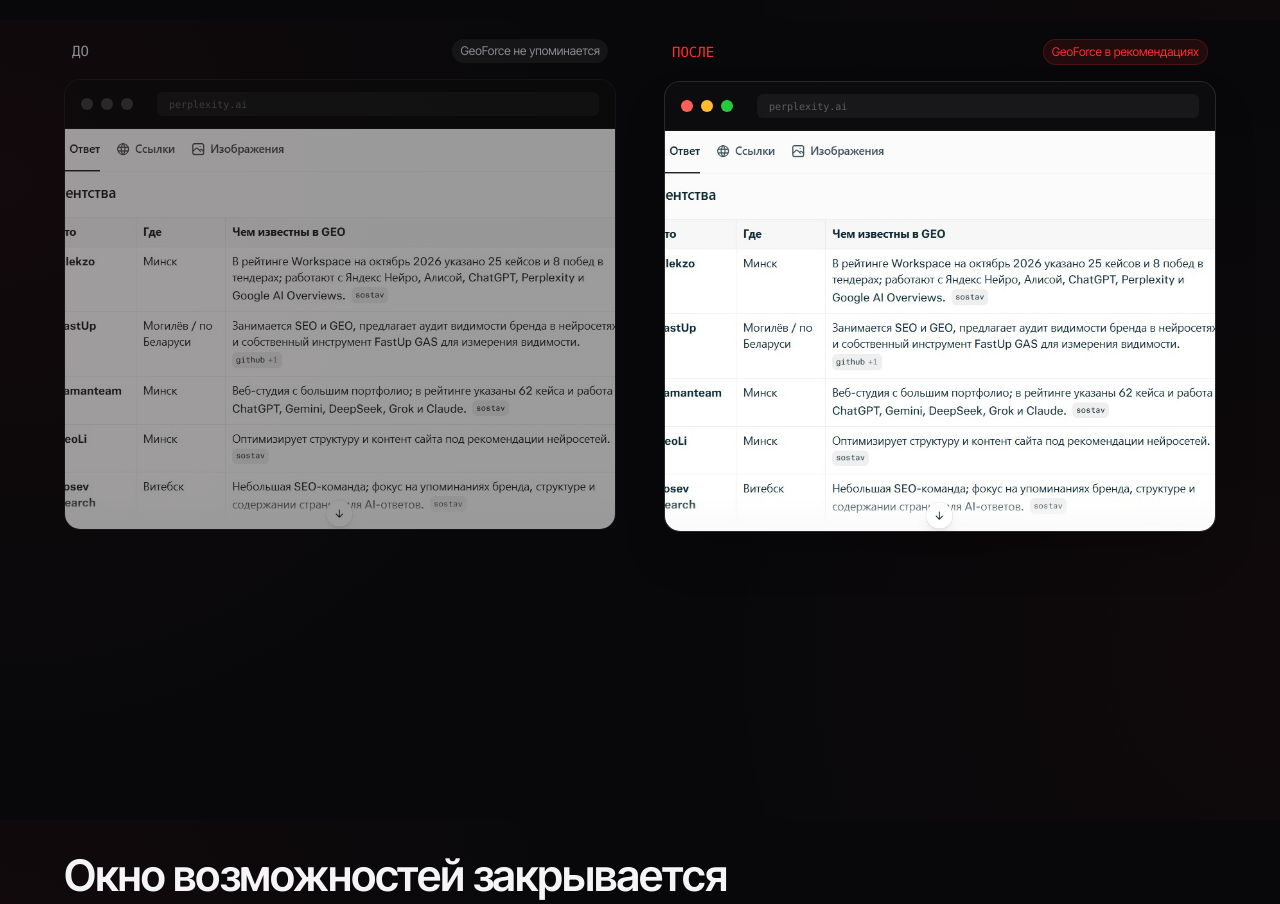
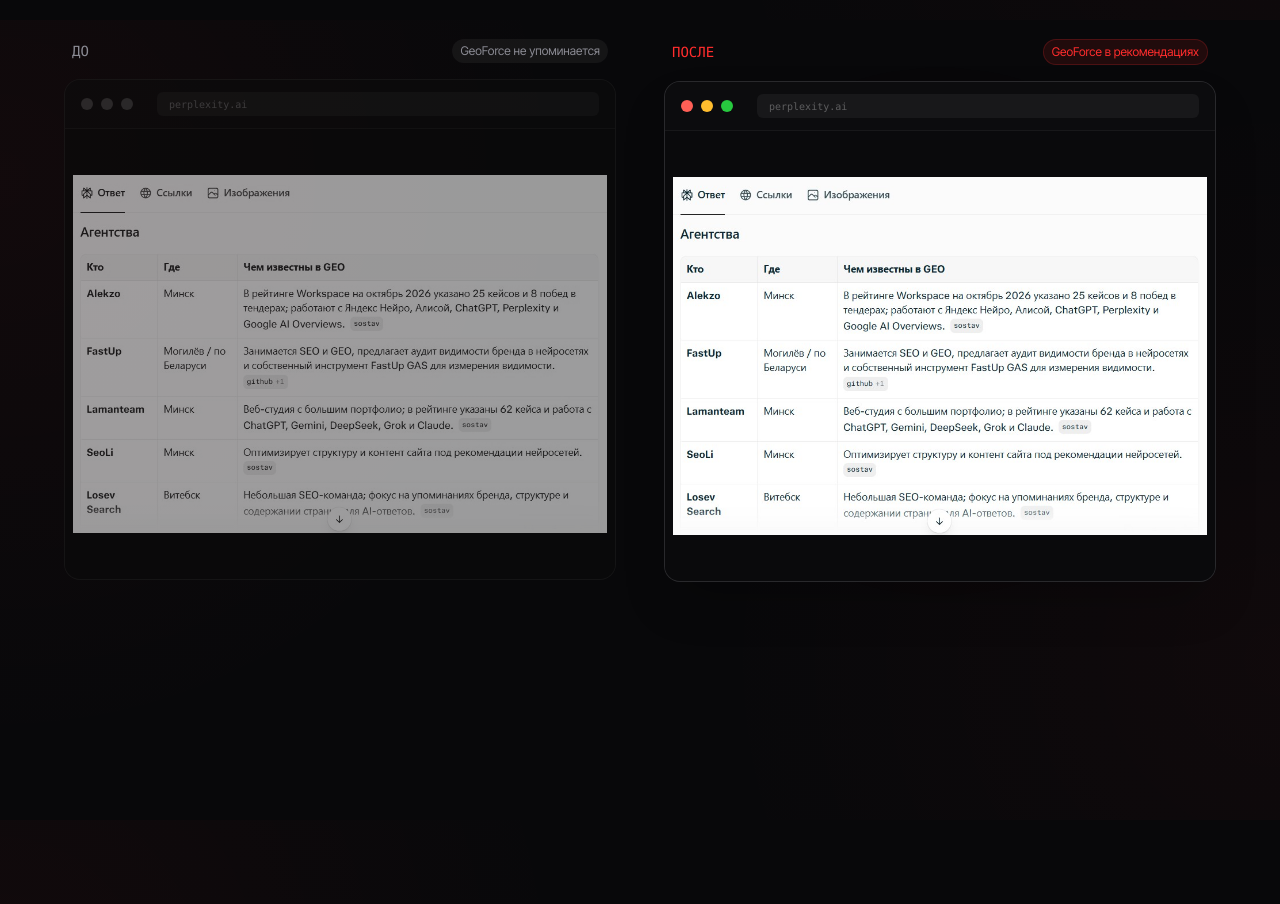
Before and after one commit to Sharhost/geoforce, a Next.js app: page / in a window 1280 px wide. Shown: the part 6380-7284 px from the top of the page. Built offline with nearby package versions, Linux system fonts and the light colour scheme.

Commit message:
Update Trust.tsx

```diff
--- a/components/sections/Trust.tsx
+++ b/components/sections/Trust.tsx
@@ -40,12 +40,12 @@ export function Trust() {
                   </div>
                 </div>
 
-                {/* Контейнер для картинки с жесткой высотой */}
-                <div className="relative w-full h-[300px] md:h-[400px] bg-[#0A0A0C]">
+                {/* Контейнер для картинки. object-contain вписывает картинку целиком */}
+                <div className="relative w-full h-[350px] md:h-[450px] bg-[#0A0A0C] flex items-center justify-center">
                   <img
                     src="/before.jpg"
                     alt="Ответ ИИ до работы с GeoForce"
-                    className="absolute inset-0 w-full h-full object-cover object-top"
+                    className="w-full h-full object-contain p-2"
                   />
                 </div>
               </div>
@@ -63,7 +63,6 @@ export function Trust() {
               </div>
 
               <div className="relative">
-                {/* Красное свечение позади картинки */}
                 <div
                   className="absolute inset-0 rounded-2xl pointer-events-none"
                   style={{
@@ -87,12 +86,12 @@ export function Trust() {
                     </div>
                   </div>
 
-                  {/* Контейнер для картинки с такой же высотой */}
-                  <div className="relative w-full h-[300px] md:h-[400px] bg-[#0A0A0C]">
+                  {/* Контейнер для картинки. object-contain вписывает картинку целиком */}
+                  <div className="relative w-full h-[350px] md:h-[450px] bg-[#0A0A0C] flex items-center justify-center">
                     <img
                       src="/after.jpg"
                       alt="Ответ ИИ с рекомендацией GeoForce"
-                      className="absolute inset-0 w-full h-full object-cover object-top"
+                      className="w-full h-full object-contain p-2"
                     />
                   </div>
                 </div>
```
